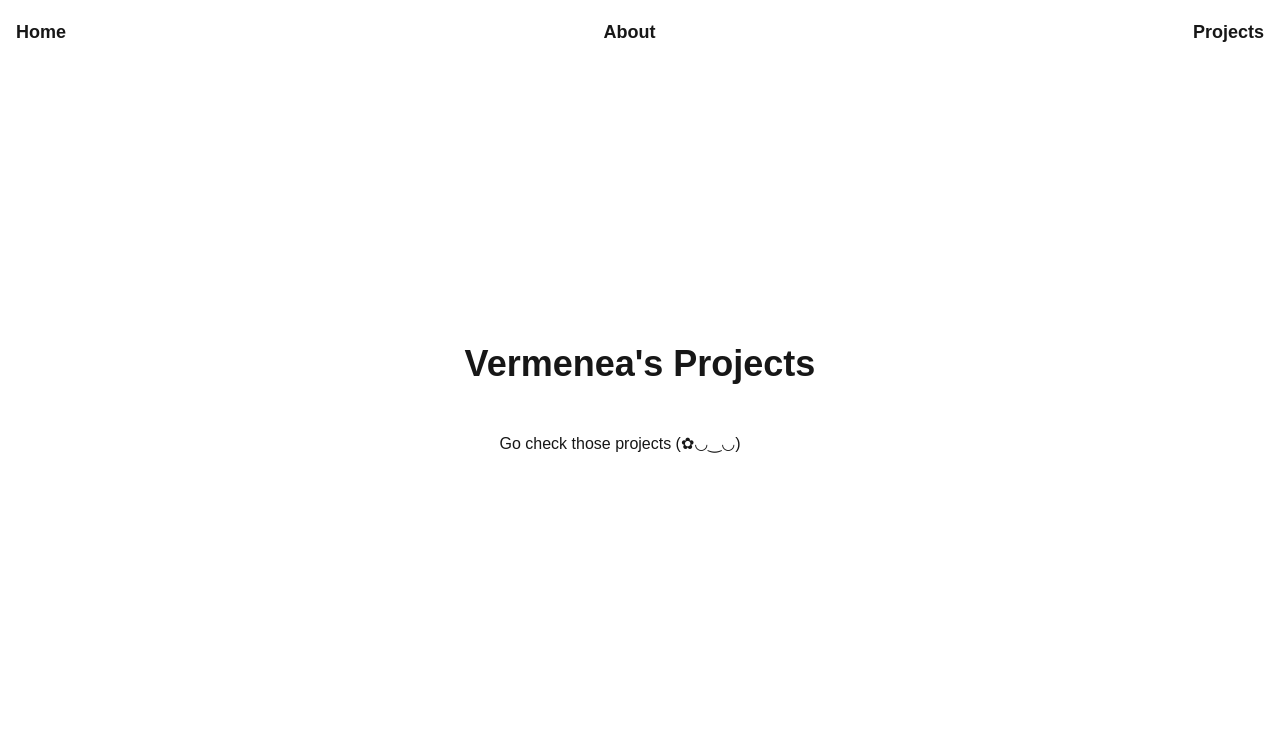
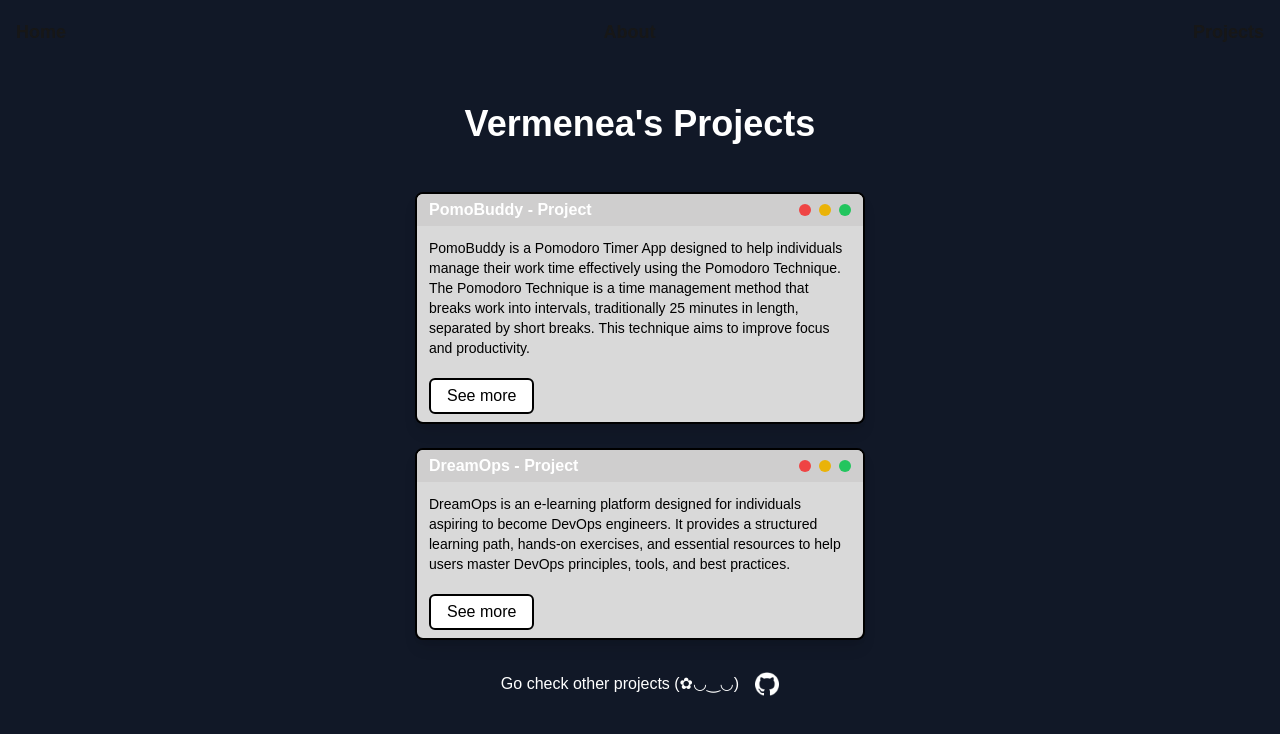
Before and after one commit to vermenea/portfolio, a Next.js app: page /projects in a window 1280 px wide. Shown: the top 734 px of the page. Built offline with nearby package versions, Linux system fonts and the light colour scheme.

Commit message:
feat: new styling

```diff
--- a/app/about/page.tsx
+++ b/app/about/page.tsx
@@ -19,21 +19,23 @@ export default function About() {
       <h1 className='text-4xl font-semibold mt-16 md:mt-24'>About Vermenea</h1>
       <div className='flex flex-col items-center sm:h-1/2 sm:text-xs md:text-md'>
         <p className='text-lg text-center px-4 sm:px-24 my-4 sm:my-4'>
-          Oh hello there! My name is Natalia or Vermenea - I&apos;m a
+          Oh hello there! My name is Natalia or Vermenea - I&apos;m a {''}
           <span className={styles.rainbowText}>
             caffeine-fueled frontend sorcerer
           </span>
+          <br />
           who turns pixels into experiences and coffee into code. I specialize
           in crafting sleek, responsive user interfaces with Javascript, Next.js
           and React. My journey in coding has been a wild ride, full of
           triumphs, facepalm moments, and the occasional “why is it happening?!”
-          debugging marathon. If you need a website or an employee, I&apos;m your
-          gal!
+          debugging marathon. If you need a website or an employee, I&apos;m
+          your gal!
         </p>
         <Image
           src='/justagirl.png'
           alt='Im just a girl hamster meme'
-          width={124} height={124}
+          width={124}
+          height={124}
         />
       </div>
     </div>
--- a/app/layout.tsx
+++ b/app/layout.tsx
@@ -13,7 +13,7 @@ export default function RootLayout({
 }>) {
   return (
     <html lang='en'>
-      <body>{children}</body>
+      <body className='bg-gray-900'>{children}</body>
     </html>
   );
 }
--- a/app/page.tsx
+++ b/app/page.tsx
@@ -1,26 +1,58 @@
+'use client';
+
+import { useState, useEffect } from 'react';
 import Link from 'next/link';
-import styles from './Home.module.css';
 import Image from 'next/image';
 
 export default function Home() {
+  const fullText = 'Are you looking for a frontend developer?';
+  const answer = 'Yes ? Click here!';
+  const [displayedText, setDisplayedText] = useState('');
+  const [isTypingComplete, setIsTypingComplete] = useState(false);
+  const typingSpeed = 100;
+  useEffect(() => {
+    let index = 0;
+    const interval = setInterval(() => {
+      setDisplayedText(fullText.slice(0, index + 1));
+      index++;
+      if (index === fullText.length) {
+        clearInterval(interval);
+        setTimeout(() => {
+          setIsTypingComplete(true);
+        }, 1000);
+      }
+    }, typingSpeed);
+
+    return () => clearInterval(interval);
+  }, []);
+
   return (
-    <div className='flex flex-col items-center justify-center w-screen h-screen overflow-hidden'>
+    <div className='flex flex-col items-center justify-center w-screen h-screen overflow-hidden text-white'>
       <nav className='fixed top-0 left-0 w-screen h-16 flex items-center justify-between px-4'>
         <Link href='/' passHref>
-          <p className='text-lg font-semibold'>Home</p>
+          <p className='text-lg font-semibold cursor-pointer'>Home</p>
         </Link>
         <Link href='/about' passHref>
-          <p className='text-lg font-semibold'>About</p>
+          <p className='text-lg font-semibold cursor-pointer'>About</p>
         </Link>
         <Link href='/projects' passHref>
-          <p className='text-lg font-semibold'>Projects</p>
+          <p className='text-lg font-semibold cursor-pointer'>Projects</p>
         </Link>
       </nav>
-      <h1 className='text-4xl font-semibold mb-12'>Vermenea</h1>
-      <p className='text-lg'>
-        This is a <span className={styles.rainbowText}>personal</span>{' '}
-        portfolio.
+
+      <p className='text-2xl font-mono border-r-2 border-white pr-2 animate-pulse'>
+        {displayedText}
       </p>
+      {isTypingComplete && (
+        <Link
+          className='text-2xl font-mono border-r-2 border-white pr-2 animate-pulse'
+          href='/about'
+          passHref
+        >
+          {answer}
+        </Link>
+      )}
+
       <div className='flex space-x-4 absolute bottom-4'>
         <Link href='https://github.com/vermenea' passHref>
           <Image src='/githubwhite.png' alt='github' width={24} height={24} />
--- a/app/projects/page.tsx
+++ b/app/projects/page.tsx
@@ -1,9 +1,24 @@
 import Image from 'next/image';
 import Link from 'next/link';
 
+const projects = [
+  {
+    title: 'PomoBuddy - Project',
+    description:
+      'PomoBuddy is a Pomodoro Timer App designed to help individuals manage their work time effectively using the Pomodoro Technique. The Pomodoro Technique is a time management method that breaks work into intervals, traditionally 25 minutes in length, separated by short breaks. This technique aims to improve focus and productivity.',
+    link: 'https://your-pomo-buddy.vercel.app/',
+  },
+  {
+    title: 'DreamOps - Project',
+    description:
+      'DreamOps is an e-learning platform designed for individuals aspiring to become DevOps engineers. It provides a structured learning path, hands-on exercises, and essential resources to help users master DevOps principles, tools, and best practices.',
+    link: 'https://frontend-staging.tuto.dev.pfaff.app/',
+  },
+];
+
 export default function Projects() {
   return (
-    <div className='flex flex-col items-center justify-center w-screen h-screen overflow-hidden'>
+    <div className='flex flex-col items-center justify-center min-h-screen p-4'>
       <nav className='fixed top-0 left-0 w-screen h-16 flex items-center justify-between px-4'>
         <Link href='/' passHref>
           <p className='text-lg font-semibold'>Home</p>
@@ -15,11 +30,38 @@ export default function Projects() {
           <p className='text-lg font-semibold'>Projects</p>
         </Link>
       </nav>
-      <h1 className='text-4xl font-semibold mb-12'>Vermenea&apos;s Projects</h1>
+      <h1 className='text-4xl font-semibold mb-12 text-white'>
+        Vermenea&apos;s Projects
+      </h1>
+
+      <div className='space-y-6'>
+        {projects.map((project, index) => (
+          <div
+            key={index}
+            className='bg-[#d9d9d9] w-[450px] rounded-lg shadow-lg border-2 border-black relative'
+          >
+            <div className='bg-[#cfcece] text-white px-3 py-1 font-semibold rounded-t-md flex justify-between items-center'>
+              <span>{project.title}</span>
+              <div className='flex space-x-2'>
+                <span className='w-3 h-3 bg-red-500 rounded-full'></span>
+                <span className='w-3 h-3 bg-yellow-500 rounded-full'></span>
+                <span className='w-3 h-3 bg-green-500 rounded-full'></span>
+              </div>
+            </div>
+            <p className='p-3 text-sm text-black'>{project.description}</p>
+            <Link href={project.link} passHref>
+              <button className='bg-white border-2 border-black text-black px-4 py-1 rounded-md mx-3 my-2 hover:bg-gray-100'>
+                See more
+              </button>
+            </Link>
+          </div>
+        ))}
+      </div>
+
       <Link href='https://github.com/vermenea' passHref>
-        <div className='flex items-center space-x-4'>
-          <p>Go check those projects (✿◡‿◡)</p>
-          <Image src='/githubwhite.png' alt='github' width={24} height={24}/>
+        <div className='flex items-center space-x-4 mt-8 text-white'>
+          <p>Go check other projects (✿◡‿◡)</p>
+          <Image src='/githubwhite.png' alt='github' width={24} height={24} />
         </div>
       </Link>
     </div>
```
